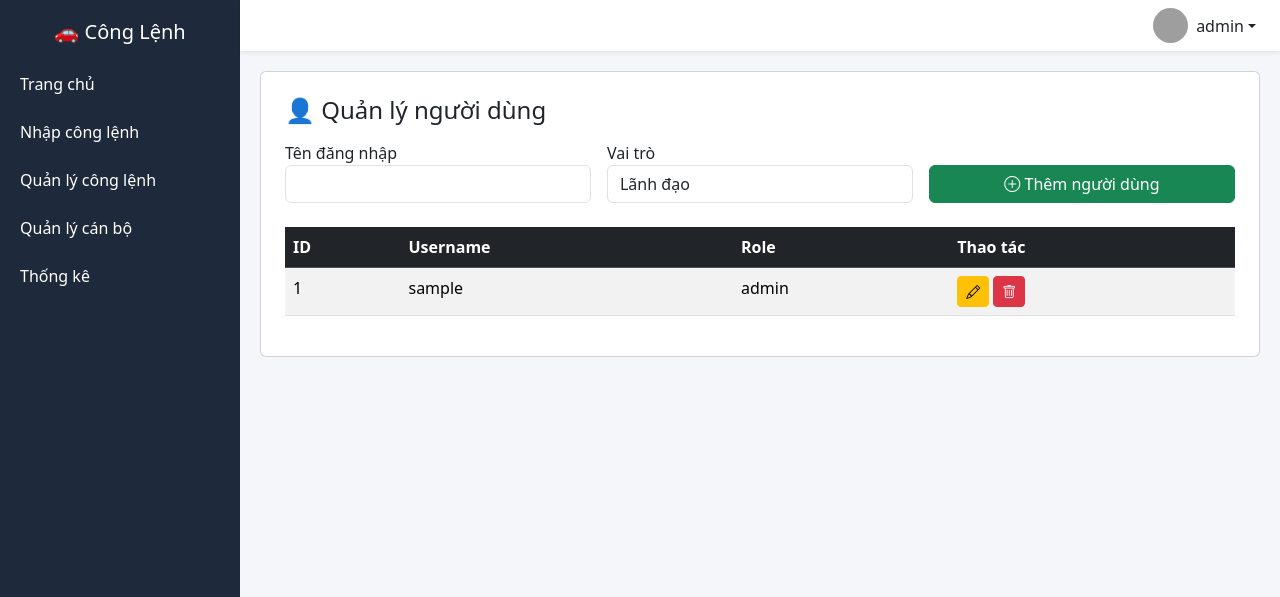
After one commit to conkiencon2016-max/quanly-conglenh, a Flask app: template templates/quanly_user.html in a window 1280 px wide. The commit adds this page. Shown: the top 597 px of the page. Run offline with Flask 3, Linux system fonts and the light colour scheme; a user stored in the database is signed in; the template is opened without the code that fills it: most values are stand-ins (such as "Sample title", 1, 10 or a date in 2020); grey boxes are pictures that could not be loaded.

Commit message:
Add files via upload

```diff
--- a/templates/home.html
+++ b/templates/home.html
@@ -139,6 +139,11 @@ footer {
                     <i class="bi bi-key"></i> Đổi mật khẩu
                 </a>
             </li>
+  <li>
+<a class="dropdown-item" href="/quanly_user">
+<i class="bi bi-people"></i> Quản lý người dùng
+</a>
+</li>
             <li><hr class="dropdown-divider"></li>
             <li>
                 <a class="dropdown-item text-danger"
@@ -225,5 +230,4 @@ Quản lý Backup Database
 
 <script src="https://cdn.jsdelivr.net/npm/bootstrap@5.3.2/dist/js/bootstrap.bundle.min.js"></script>
 </body>
-
 </html>
--- /dev/null
+++ b/templates/quanly_user.html
@@ -0,0 +1,84 @@
+{% extends "layout.html" %}
+{% block content %}
+
+<div class="card p-4 card-dashboard">
+
+<h4 class="mb-3">👤 Quản lý người dùng</h4>
+
+<form method="post" action="/them_user" class="row g-3 mb-4">
+
+<div class="col-md-4">
+<label>Tên đăng nhập</label>
+<input name="username" required class="form-control">
+</div>
+
+<div class="col-md-4">
+<label>Vai trò</label>
+
+<select name="role" class="form-control">
+
+<option value="user">Lãnh đạo</option>
+<option value="viewer">Chuyên viên</option>
+
+</select>
+
+</div>
+
+<div class="col-md-4 d-flex align-items-end">
+<button type="submit" class="btn btn-success w-100">
+<i class="bi bi-plus-circle"></i> Thêm người dùng
+</button>
+</div>
+
+</form>
+
+<table class="table table-striped table-hover">
+
+<thead class="table-dark">
+
+<tr>
+<th>ID</th>
+<th>Username</th>
+<th>Role</th>
+<th>Thao tác</th>
+</tr>
+
+</thead>
+
+<tbody>
+
+{% for row in data %}
+
+<tr>
+
+<td>{{row.id}}</td>
+<td>{{row.username}}</td>
+<td>{{row.role}}</td>
+
+<td>
+
+<a href="/sua_user/{{row.id}}" class="btn btn-sm btn-warning">
+<i class="bi bi-pencil"></i>
+</a>
+
+<a href="/xoa_user/{{row.id}}"
+class="btn btn-sm btn-danger"
+onclick="return confirm('Xóa user này?')">
+
+<i class="bi bi-trash"></i>
+
+</a>
+
+</td>
+
+</tr>
+
+{% endfor %}
+
+</tbody>
+
+</table>
+
+</div>
+
+{% endblock %}
```
Also changed, not shown: templates/sua_user.html (added, +73 -0 lines).
